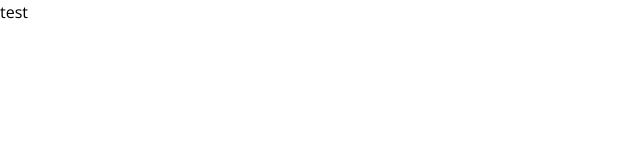
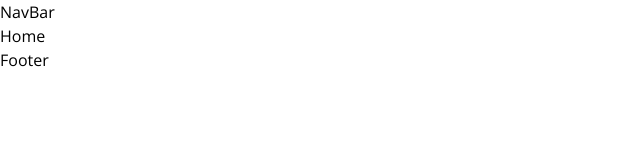
Before and after one commit to mrnguyencoder/aulactours, a React (Vite) app: page / in a window 1280 px wide. Shown: the top 160 px of the page, without its empty margins (0-640 px from the left). Built offline with nearby package versions, Linux system fonts and the light colour scheme.

Commit message:
components

```diff
--- a/src/App.jsx
+++ b/src/App.jsx
@@ -1,10 +1,15 @@
+import Footer from "./components/Footer"
+import Home from "./components/Home"
+import NavBar from "./components/NavBar"
 
 
 function App() {
 
   return (
-    <div className="App">
-      <p className="">test</p>
+    <div className="">
+      <NavBar/>
+      <Home/>
+      <Footer/>
     </div>
   )
 }
--- /dev/null
+++ b/src/components/Footer.jsx
@@ -0,0 +1,9 @@
+import React from 'react'
+
+function Footer() {
+  return (
+    <div>Footer</div>
+  )
+}
+
+export default Footer
--- /dev/null
+++ b/src/components/Home.jsx
@@ -0,0 +1,9 @@
+import React from 'react'
+
+function Home() {
+  return (
+    <div>Home</div>
+  )
+}
+
+export default Home
--- /dev/null
+++ b/src/components/NavBar.jsx
@@ -0,0 +1,9 @@
+import React from 'react'
+
+function NavBar() {
+  return (
+    <div>NavBar</div>
+  )
+}
+
+export default NavBar
```
Also changed, not shown: src/assets/vietnam-airlines.png (added), 1 other file (tests, documents, lock files or other folders).
